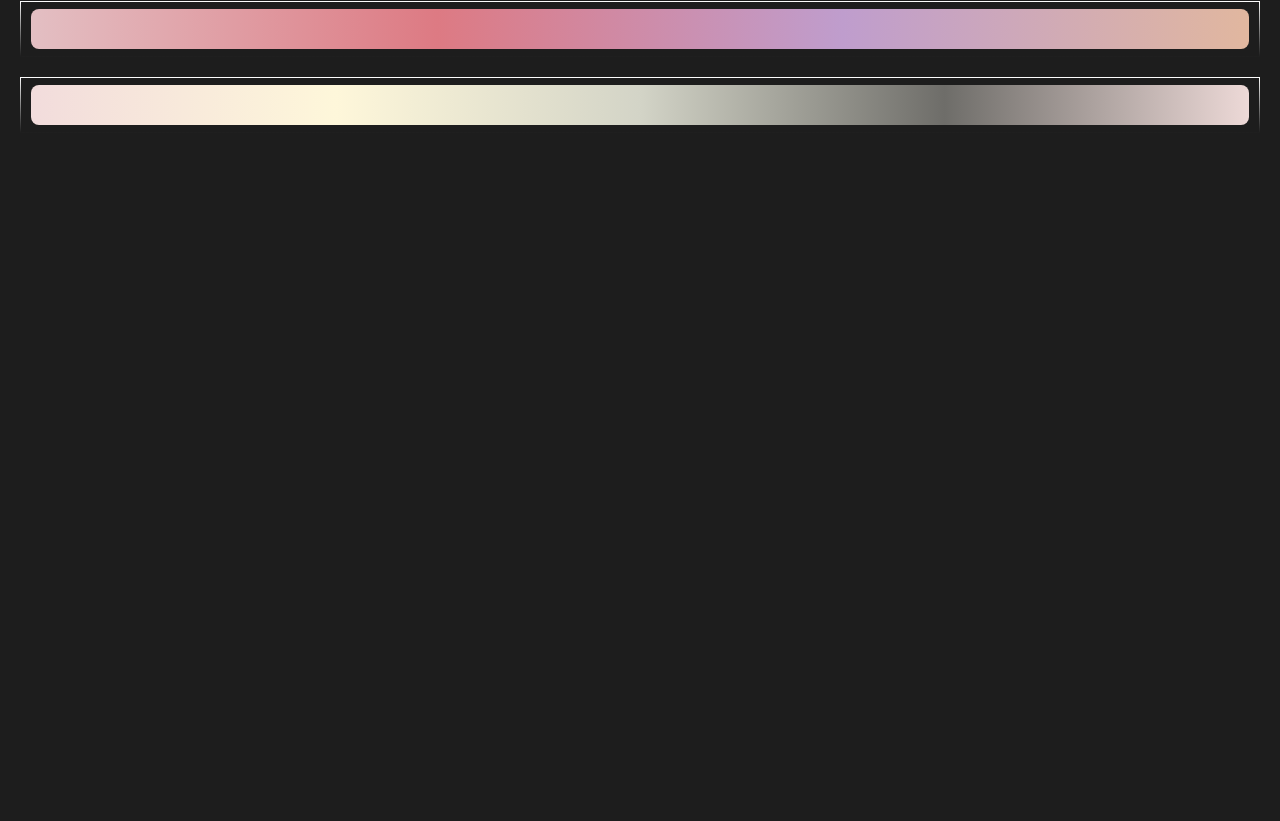
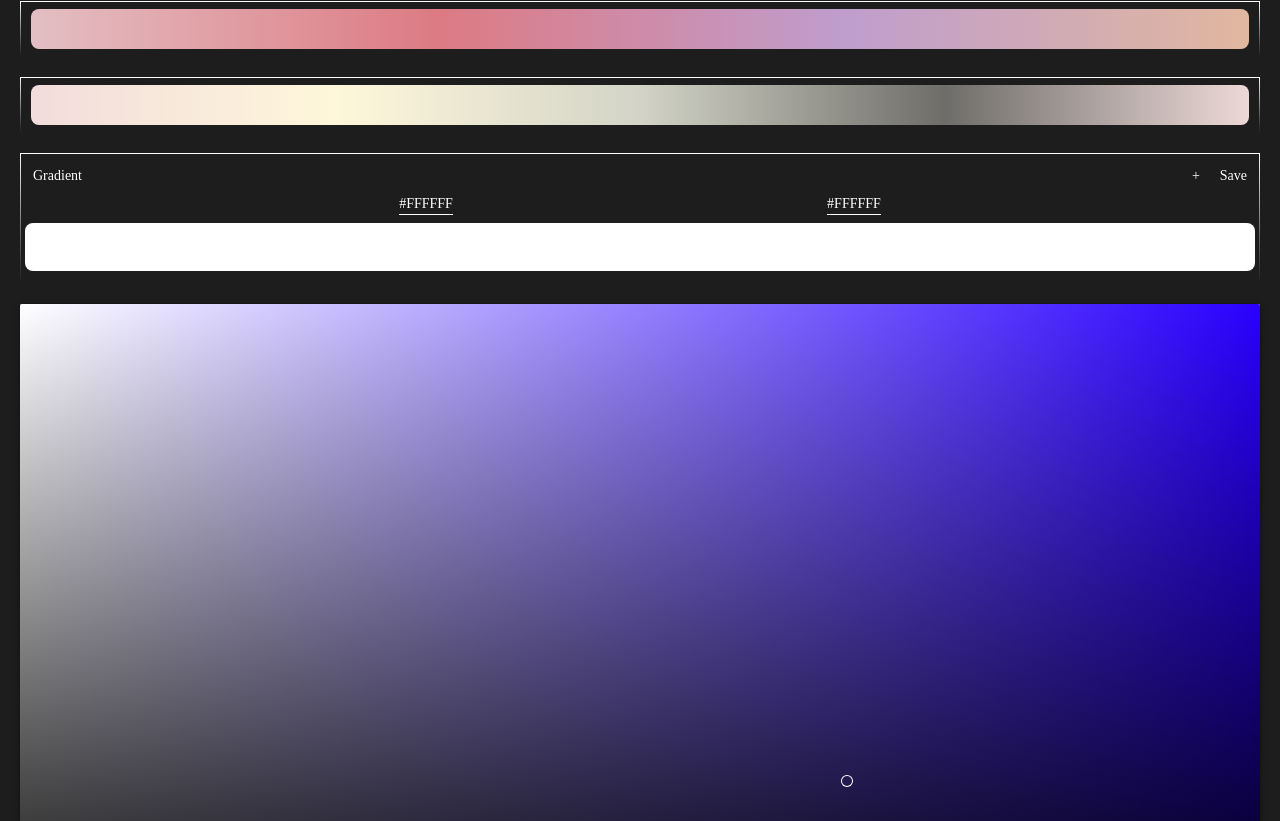
Before and after one commit to wuerion/Tools-React, a React (Vite) app: page /gradientPage in a window 1280 px wide. Shown: the part 819-1640 px from the top of the page. Before the commit the page ends 992 px from the top, so only its background shows below. Built offline with nearby package versions, Linux system fonts and the light colour scheme; a web font is replaced by a local one.

Commit message:
creation the page for gradients

```diff
--- a/src/pages/GradientPage.jsx
+++ b/src/pages/GradientPage.jsx
@@ -1,6 +1,7 @@
 import React, { useEffect } from "react";
 import { usePageTitleAndText } from "../context/PageTitleAndTextContext";
 import GalleryGradients from "../components/SubComponents/GradientPage/GalleryGradients";
+import CreationGradients from "../components/SubComponents/GradientPage/CreationGradients";
 
 function GradientPage() {
   const { setPageTitle } = usePageTitleAndText();
@@ -20,6 +21,7 @@ function GradientPage() {
   return (
     <div>
       <GalleryGradients />
+      <CreationGradients />
     </div>
   );
 }
```
